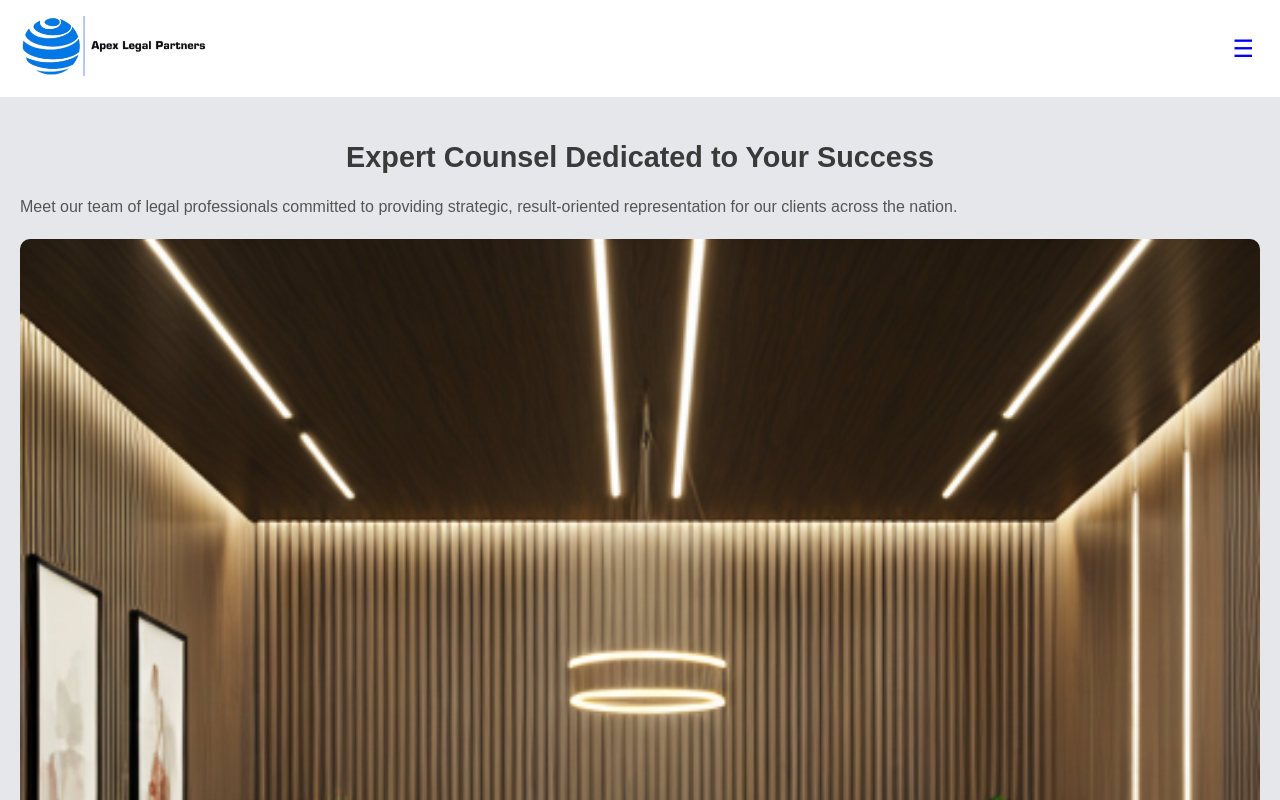
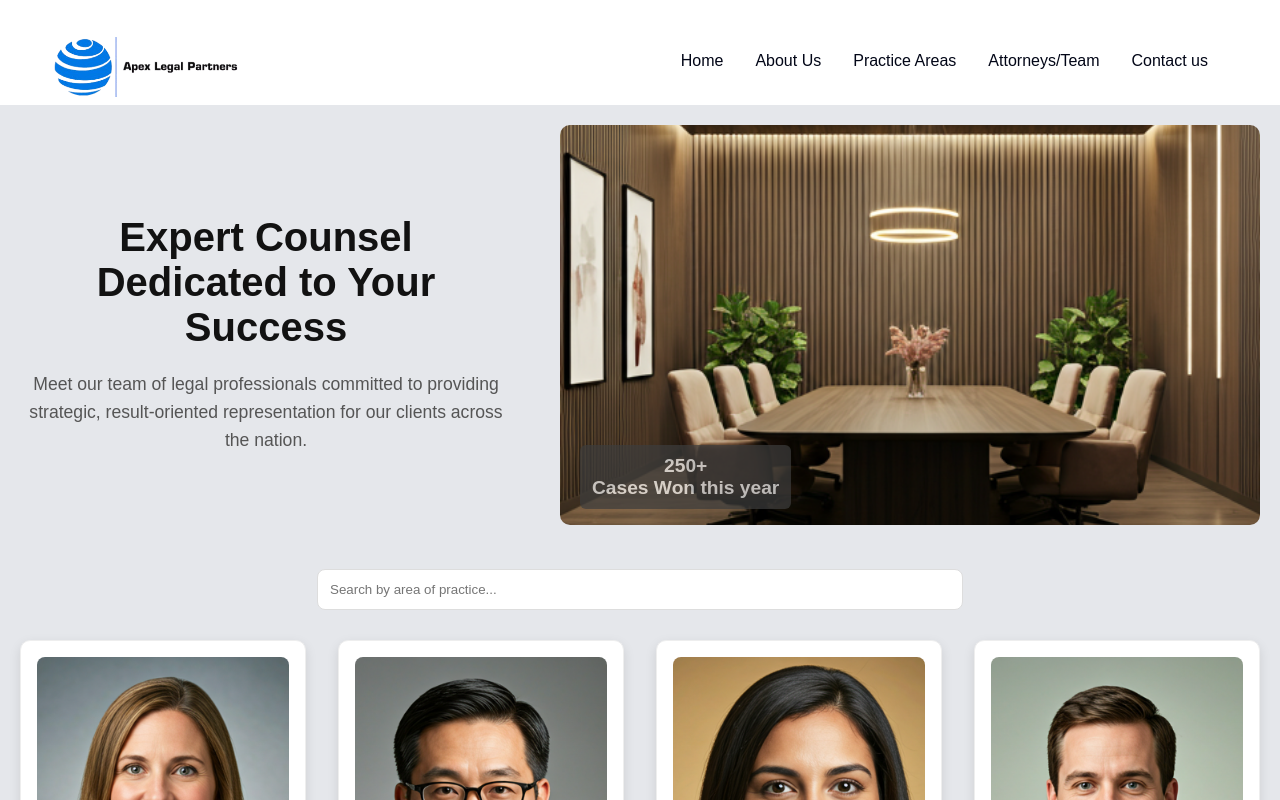
Before and after one commit to Pius931/Apex-Legal-Partners, a React (Vite) app: page /attorneys in a window 1280 px wide. Shown: the top 800 px of the page. Built offline with nearby package versions, Linux system fonts and the light colour scheme.

Commit message:
feat: added responsiveness and nav on larger screens, adjusted logic for success message on contact form

```diff
--- a/src/Components/Attorneys/Attorneys.css
+++ b/src/Components/Attorneys/Attorneys.css
@@ -125,3 +125,62 @@
   background: blue;
   color: white;
 }
+
+/* TABLET & DESKTOP */
+@media (min-width: 768px) {
+  .attorneys-hero {
+    display: flex;
+    align-items: center;
+    justify-content: space-between;
+    gap: 3rem;
+  }
+
+  .hero-text {
+    flex: 1;
+    text-align: center;
+  }
+
+  .hero-text h1 {
+    font-size: 2.5rem;
+    color: #121212;
+  }
+
+  .hero-text p {
+    font-size: 1.1rem;
+    line-height: 1.6;
+  }
+
+  .hero-stat-card {
+    flex: 1;
+    margin-top: 0;
+  }
+
+  .hero-stat-card img {
+    height: 400px;
+    width: 700px;
+    object-fit: cover;
+  }
+
+  .stat-badge {
+    bottom: 20px;
+    left: 20px;
+  }
+
+  /* SEARCH */
+  .attorney-search {
+    display: flex;
+    justify-content: center;
+  }
+
+  .attorney-search input {
+    width: 50%;
+  }
+
+  /* ATTORNEYS */
+
+  .attorneys-grid {
+    display: grid;
+    grid-template-columns: repeat(4, 1fr);
+    gap: 2rem;
+  }
+}
--- a/src/Components/Contact/Contact.css
+++ b/src/Components/Contact/Contact.css
@@ -188,24 +188,48 @@
   box-shadow: 0 4px 8px 0 rgba(0, 0, 0, 0.534);
 }
 
-/* =========================
-   TABLET & UP
-========================= */
+.contact-layout {
+  width: 90%;
+  max-width: 1100px;
+  margin: 0 auto;
+  padding: 0 20px;
+}
 
 @media (min-width: 768px) {
   .contact-hero h1 {
     font-size: 2.5rem;
   }
 
-  .contact-form-card,
-  .contact-info-card,
+  .contact-info-card {
+    max-width: 350px;
+    margin: 2rem auto;
+  }
+
   .business-hours-card {
-    max-width: 700px;
-    margin: 2rem auto;
+    margin-top: -1em;
+    margin-bottom: 3em;
+    box-shadow: 0 4px 8px 0 rgba(0, 0, 0, 0.534);
   }
 
   .contact-map {
     max-width: 900px;
     margin: 2rem auto;
   }
+
+  /*start here*/
+  .contact-layout {
+    display: flex;
+    gap: 2rem;
+    align-items: flex-start;
+  }
+
+  .left {
+    flex: 2;
+  }
+
+  .right {
+    flex: 1;
+    display: flex;
+    flex-direction: column;
+  }
 }
--- a/src/Components/Contact/ContactForm.jsx
+++ b/src/Components/Contact/ContactForm.jsx
@@ -14,7 +14,7 @@ const ContactForm = () => {
     setTimeout(() => {
       setSuccess(false);
       setError(false);
-    }, 3000);
+    }, 8000);
   };
 
   const sendEmail = (e) => {
--- a/src/Components/Contact/ContactInfo.jsx
+++ b/src/Components/Contact/ContactInfo.jsx
@@ -22,16 +22,6 @@ const ContactInfo = () => {
           <strong>Main Phone</strong>
           <p>+1 (555) 000-1234</p>
         </div>
-
-        <div className="info-block">
-          <strong>Toll-Free</strong>
-          <p>800-LEGAL-PRO</p>
-        </div>
-
-        <div className="info-block">
-          <strong>Email</strong>
-          <p>inquiries@legalpractice.com</p>
-        </div>
       </section>
     </div>
   );
--- a/src/Components/Hero.jsx
+++ b/src/Components/Hero.jsx
@@ -1,5 +1,6 @@
 import React from "react";
 import "../styles/hero.css";
+import { Link } from "react-router-dom";
 
 const Hero = () => {
   return (
@@ -17,7 +18,9 @@ const Hero = () => {
               Apex Legal Partners provides expert legal representation with
               integrity and professionalism.
             </p>
-            <button className="hero-btn">Get Legal Help</button>
+            <Link to="/contact">
+              <button className="hero-btn">Get Legal Help</button>
+            </Link>
           </div>
         </div>
       </section>
--- a/src/Components/PracticeAreas/PracticeAreas.css
+++ b/src/Components/PracticeAreas/PracticeAreas.css
@@ -156,4 +156,8 @@ p {
   .practice-cards {
     grid-template-columns: repeat(3, 1fr);
   }
+
+  .cta-buttons {
+    display: flex;
+  }
 }
--- a/src/Pages/Contact.jsx
+++ b/src/Pages/Contact.jsx
@@ -10,9 +10,16 @@ const Contact = () => {
   return (
     <div className="main-contact-page">
       <ContactHero />
-      <ContactForm />
-      <ContactInfo />
-      <BusinessHours />
+      <div className="contact-layout">
+        <div className="left">
+          <ContactForm />
+        </div>
+        <div className="right">
+          <ContactInfo />
+          <BusinessHours />
+        </div>
+      </div>
+
       <ContactMap />
     </div>
   );
--- a/src/styles/FirmValues.css
+++ b/src/styles/FirmValues.css
@@ -92,3 +92,15 @@
   border-radius: 8px;
   font-weight: 600;
 }
+
+@media (min-width: 768px) {
+  .firm-values {
+    max-width: 100%;
+  }
+
+  .values-intro {
+    display: flex;
+    justify-content: center;
+    margin-bottom: 2rem;
+  }
+}
--- a/src/styles/hero.css
+++ b/src/styles/hero.css
@@ -56,3 +56,29 @@
   cursor: pointer;
   border-radius: 6px;
 }
+
+@media (min-width: 768px) {
+  .hero-content {
+    text-align: center;
+    align-items: center;
+    margin: 0 auto;
+  }
+
+  .hero-content h1 {
+    font-size: 3rem;
+  }
+
+  .hero-content p {
+    font-size: 1.2rem;
+  }
+
+  .hero-buttons {
+    justify-content: center;
+  }
+
+  .goldentext-bg {
+    padding: 5px;
+    opacity: 0.5;
+    color: white;
+  }
+}
--- a/src/styles/navbar.css
+++ b/src/styles/navbar.css
@@ -58,3 +58,39 @@
 .nav-links.open {
   display: block;
 }
+
+@media (min-width: 768px) {
+  .nav-links {
+    display: flex;
+    flex-direction: row;
+    position: static; /* VERY IMPORTANT */
+    height: auto;
+    width: auto;
+    gap: 2rem;
+    font-weight: 500;
+    background: transparent;
+    margin-right: 2rem;
+  }
+
+  .nav-links li a {
+    color: #020617;
+  }
+
+  .nav-links a:hover {
+    font-weight: 600;
+    color: #b68c5a;
+    transition: 0.5s;
+  }
+
+  .logo {
+    margin-left: 2rem;
+  }
+
+  .menu-btn {
+    display: none;
+  }
+
+  .navbar {
+    height: 105px;
+  }
+}
--- a/src/styles/practicepreview.css
+++ b/src/styles/practicepreview.css
@@ -102,4 +102,8 @@ h3 {
   .practice-preview-cards {
     grid-template-columns: repeat(3, 1fr);
   }
+
+  .practice-preview {
+    max-width: 100%;
+  }
 }
```
